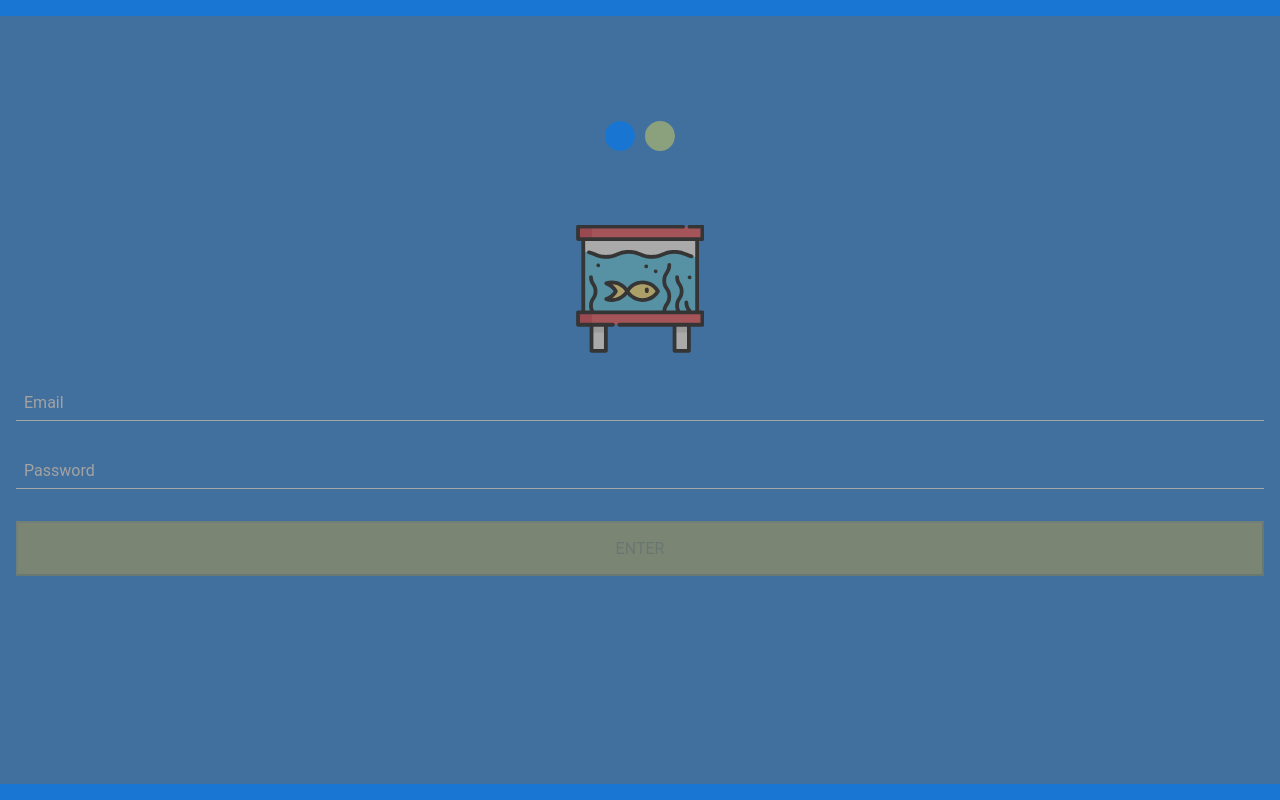
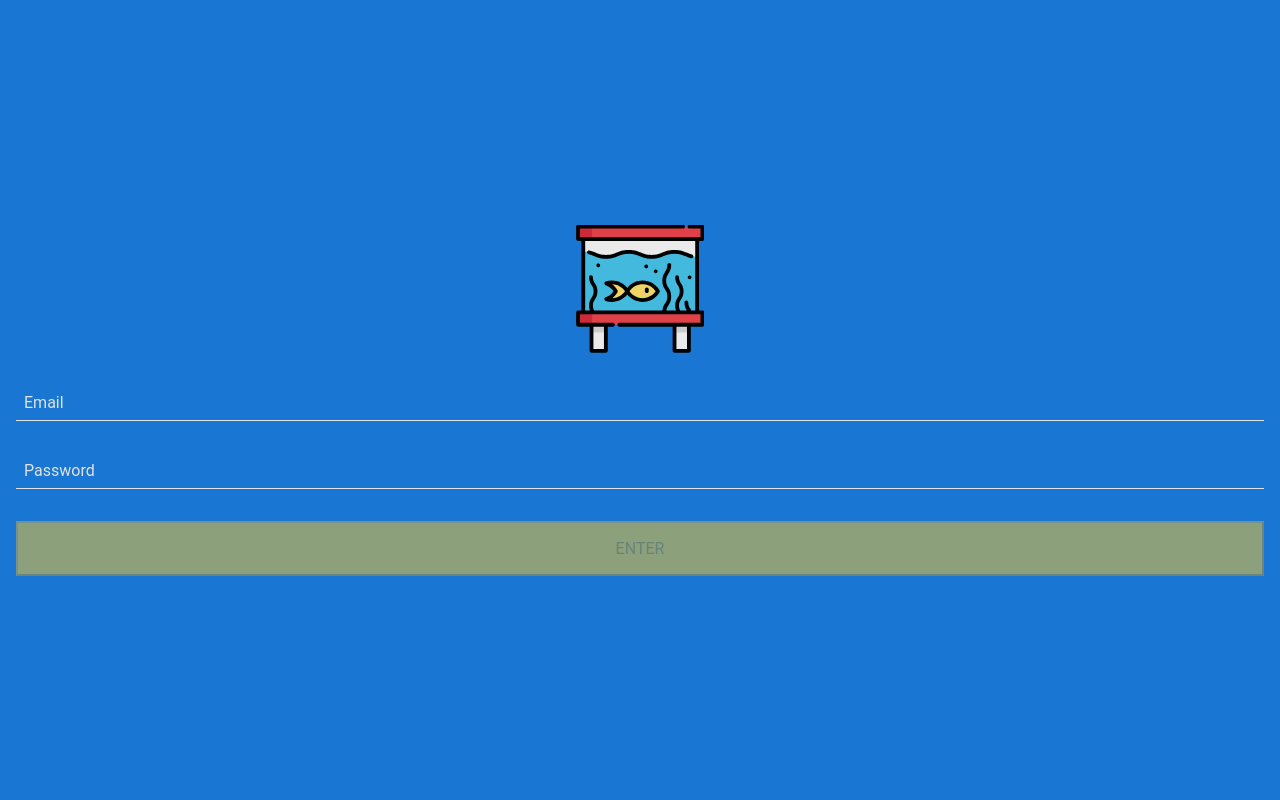
Before and after one commit to sergivillar/aquarium, a React (Create React App) app in the folder packages/client/: page / in a window 1280 px wide. Built offline with nearby package versions, Linux system fonts and the light colour scheme; the HTML template or start-up script is replaced by a standard one.

Commit message:
created login and spinner

```diff
--- a/packages/client/src/components/Login.tsx
+++ b/packages/client/src/components/Login.tsx
@@ -1,7 +1,8 @@
 import React, {useState} from 'react';
 import styled from 'styled-components/macro';
 import icon from '../assets/icons/fish-tank.svg';
-import Spinner from './Spinner';
+// import Spinner from './Spinner';
+import {COLOR_SECONDARY, GREY_LIGTH} from '../constants/colors';
 // import api from '../api';
 
 const LoginContainer = styled.div`
@@ -29,12 +30,12 @@ const Input = styled.input`
     padding: 8px;
     font-size: 1rem;
     border: none;
-    border-bottom: 1px solid #e1e2e1;
+    border-bottom: 1px solid ${GREY_LIGTH};
     background-color: inherit;
     color: white;
 
     ::placeholder {
-        color: #dcdad6;
+        color: ${GREY_LIGTH};
     }
 
     :focus {
@@ -54,7 +55,7 @@ const InputUnderline = styled.span`
     position: absolute;
     width: 100%;
     height: 2px;
-    background-color: #ffca28;
+    background-color: ${COLOR_SECONDARY};
 `;
 
 const Logo = styled.img`
@@ -64,7 +65,7 @@ const Logo = styled.img`
 const Button = styled.button`
     width: 100%;
     padding: 16px;
-    background-color: #ffca28;
+    background-color: ${COLOR_SECONDARY};
     text-transform: uppercase;
     font-size: 1rem;
 
@@ -120,21 +121,28 @@ const Login = () => {
     const isInvalidLogin: boolean = !email || !password || !!emailError || !!passwordError;
 
     return (
+        <>
+            {/* <Spinner /> */}
             <LoginContainer>
-            <Spinner />
                 <Logo src={icon} />
                 <InputContainer>
                     <Input value={email} type="text" onChange={onChangeEmail} placeholder="Email" />
                     <InputUnderline />
                 </InputContainer>
                 <InputContainer>
-                <Input value={password} type="password" onChange={onChangePassword} placeholder="Password" />
+                    <Input
+                        value={password}
+                        type="password"
+                        onChange={onChangePassword}
+                        placeholder="Password"
+                    />
                     <InputUnderline />
                 </InputContainer>
                 <Button disabled={isInvalidLogin} onClick={submitLogin}>
                     Enter
                 </Button>
             </LoginContainer>
+        </>
     );
 };
 
--- a/packages/client/src/components/Spinner.tsx
+++ b/packages/client/src/components/Spinner.tsx
@@ -1,5 +1,6 @@
 import React from 'react';
 import styled, {keyframes} from 'styled-components/macro';
+import {COLOR_PRIMARY, COLOR_SECONDARY} from '../constants/colors';
 
 const rotate = keyframes`
     100% { transform: rotate(360deg) }
@@ -15,22 +16,22 @@ const bounce = keyframes`
 `;
 
 const Container = styled.div`
+    display: flex;
+    justify-content: center;
+    align-items: center;
     position: fixed;
     top: 0;
     right: 0;
     bottom: 0;
     left: 0;
     z-index: 5;
-    background-color: #6a6a6a;
-    opacity: 0.5;
+    background-color: #5656568f;
 `;
 
 const SpinnerContainer = styled.div`
-    margin: 100px auto;
-    width: 100px;
-    height: 100px;
+    width: 150px;
+    height: 150px;
     position: relative;
-    text-align: center;
 
     animation: ${rotate} 2s infinite linear;
 `;
@@ -41,7 +42,7 @@ const Dot = styled.div`
     display: inline-block;
     position: absolute;
     top: 0;
-    background-color: #1976d2;
+    background-color: ${COLOR_PRIMARY};
     border-radius: 100%;
 
     animation: ${bounce} 2s infinite ease-in-out;
@@ -51,7 +52,7 @@ const SecondDot = styled(Dot)`
     top: auto;
     bottom: 0;
     animation-delay: -1s;
-    background-color: #ffca28;
+    background-color: ${COLOR_SECONDARY};
 `;
 
 const Spinner = () => (
--- /dev/null
+++ b/packages/client/src/constants/colors.ts
@@ -0,0 +1,10 @@
+// https://material.io/tools/color/#!/?view.left=1&view.right=0&primary.color=1976D2&secondary.color=ffca28
+export const COLOR_PRIMARY = '#1976d2';
+export const COLOR_PRIMARY_LIGTH = '#63a4ff';
+export const COLOR_PRIMARY_DARK = '#004ba0';
+
+export const COLOR_SECONDARY = '#ffca28';
+export const COLOR_SECONDARY_LIGTH = '#fffd61';
+export const COLOR_SECONDARY_DARK = '#c79a00';
+
+export const GREY_LIGTH = '#e1e2e1';
```
Lines whose indentation alone changed are shown as unchanged.
